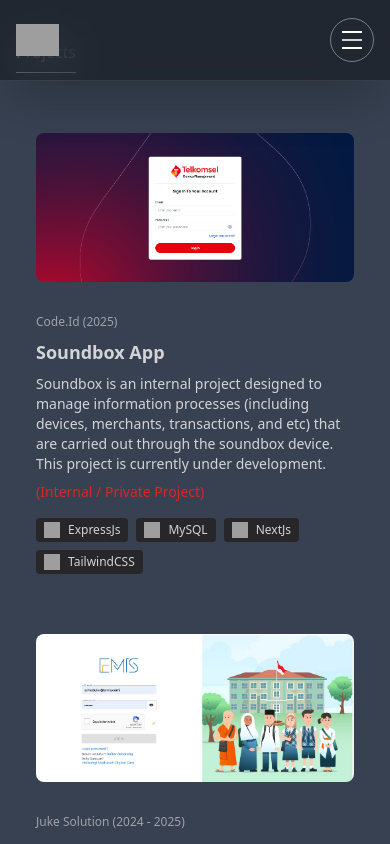
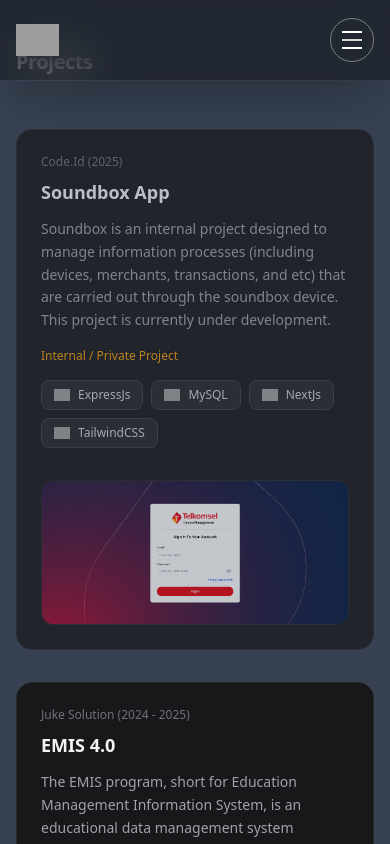
Before and after one commit to Bambangsolehudin/NextJs-Portfolio, a Next.js app: page /projects in a window 390 px wide. Shown: the top 844 px of the page. Built offline with nearby package versions, Linux system fonts and the light colour scheme; grey boxes are pictures that could not be loaded.

Commit message:
Refactor Code

```diff
--- a/app/componentsPage/Hero/index.tsx
+++ b/app/componentsPage/Hero/index.tsx
@@ -25,7 +25,7 @@
   { ssr: false }
 );
 
-export default function Hero({scrollToContact}: any) {
+export default function Hero({ scrollToContact }: any) {
   const position = useMemo(() => [0, 0, 12] as [number, number, number], []);
   const gravity = useMemo(() => [0, -40, 0] as [number, number, number], []);
 
@@ -147,7 +147,7 @@
                 />
                 <span
                   onClick={scrollToContact}
-                    className="flex  items-center cursor-pointer text-yellow-500 underline underline-offset-4" //py-4 px-8 rounded-full border border-yellow-600 md:w-fit
+                  className="flex md:text-xl items-center cursor-pointer text-yellow-500 underline underline-offset-4" //py-4 px-8 rounded-full border border-yellow-600 md:w-fit
                 >
                   <GradientText
                     colors={["#EAB308"]}
@@ -157,7 +157,7 @@
                   >
                     Let's Connect
                   </GradientText>
-                     <FaArrowRight className="ml-4 animate-moveRight " />
+                  {/* <FaArrowRight className="ml-4 text-yellow-500 animate-moveRight " /> */}
                 </span>
               </div>
             </div>
--- a/app/componentsPage/Projects/index.tsx
+++ b/app/componentsPage/Projects/index.tsx
@@ -4,32 +4,14 @@
 import React from "react";
 import projectsData, { techIcons } from "./projectsData";
 import { fadeInUp } from "@/app/utils/motionVariants";
-import SplitText from "@/app/components/SplitText/SplitText";
-import Image from "next/image";
 import { usePathname, useRouter } from "next/navigation";
 import { FaArrowRight } from "react-icons/fa";
-import { Router } from "next/router";
+import Image from "next/image";
 
 type TechIcons = {
-  HTML: string;
-  CSS: string;
-  JavaScript: string;
-  ReactJS: string;
-  TailwindCSS: string;
-  VueJS: string;
-  Laravel: string;
-  Bootstrap: string;
-  MySQL: string;
-  Figma: string;
-  AdobeXD: string;
-  Notion: string;
-  FramerMotion: string;
-  Git: string;
-  Java: string;
-} & { [key: string]: string };
+  [key: string]: string;
+};
 
-
-// -------- Types --------
 export interface Project {
   id: string | number;
   title: string;
@@ -46,7 +28,7 @@
 }
 
 const Projects: React.FC<ProjectsProps> = ({ limit = 0, page }) => {
-  const displayedProjects: any[] = limit
+  const displayedProjects = limit
     ? projectsData.slice(0, limit)
     : projectsData;
 
@@ -54,20 +36,16 @@
   const pathname = usePathname();
 
   return (
-    <div className={`md:max-w-full py-10 mx-auto text-zinc-300 `}>
-      <div className="pb-4 mb-6">
-        {/* <SplitText
-          text="Projects"
-          className={`md:text-xl md:bl border-b first-letter:xl text-base text-white text-start text-gray-100 pb-2`}
-          delay={20}
-          animationFrom={{ opacity: 0, transform: 'translate3d(0,50px,0)' }}
-          animationTo={{ opacity: 1, transform: 'translate3d(0,0,0)' }}
-          threshold={0.2}
-        /> */}
-        <p className="md:text-xl border-b w-fit first-letter:xl text-base text-start text-gray-100 pb-2">Projects</p>
+    <div className="py-12">
+      {/* ================= HEADER ================= */}
+      <div className="mb-10">
+        <h2 className="text-xl md:text-2xl font-semibold text-zinc-100 tracking-tight border-b border-zinc-700 pb-3 w-fit">
+          Projects
+        </h2>
       </div>
 
-
+      {/* ================= PROJECT LIST ================= */}
+      <div className="space-y-8">
         {displayedProjects.map((project, index) => (
           <MotionWrapper
             key={project.id}
@@ -75,98 +53,97 @@
             initial="hidden"
             whileInView="visible"
             viewport={{ once: true, amount: 0.3 }}
-          transition={{ delay: index * 0.15 }}
-          as="a"
-          href={project.url}
-          target="_blank"
-          rel="noopener noreferrer"
-          className={`${pathname == '/projects' ? 'md:px-20' : ''}`}
+            transition={{ delay: index * 0.1 }}
           >
             <a
-            href={`${project.url ? project.url : '#'}`}
-            target={`${project.url ? '_blank' : ''}`}
+              href={project.url || "#"}
+              target={project.url ? "_blank" : undefined}
               rel="noopener noreferrer"
-            className={`flex flex-col-reverse md:flex-row p-5 gap-8 mb-5
-                rounded-xl hover:p-5 transition duration-300
-                ${project?.url ? 'hover:bg-white/10 cursor-pointer' : 'cursor-not-allowed'}
-            `}
+              className={`block rounded-2xl border border-zinc-800 bg-zinc-900 p-6 transition-all duration-300
+              ${project.url
+                  ? "hover:border-amber-400 hover:bg-zinc-800/60"
+                  : "opacity-70 cursor-not-allowed"
+                }`}
             >
-            {/* Project title and details */}
+              <div className="flex flex-col md:flex-row gap-8">
+                {/* LEFT CONTENT */}
                 <div className="flex-1">
-              <div className="text-xs md:text-sm lg:text-sm text-zinc-400">
+                  <p className="text-xs md:text-sm text-zinc-500 mb-2">
                     {project.date}
+                  </p>
+
+                  <h3 className="text-lg md:text-xl font-semibold text-zinc-100 mb-3">
+                    {project.title}
+                  </h3>
+
+                  <p className="text-sm md:text-base text-zinc-400 leading-relaxed mb-4">
+                    {project.description}
+                  </p>
+
+                  {/* URL */}
+                  <div className="text-xs md:text-sm text-zinc-500 mb-4">
+                    {project.url ? (
+                      <>
+                        {project.url.length > 45
+                          ? `${project.url.slice(0, 40)}...`
+                          : project.url}
+                        <span className="ml-2 text-amber-400">→</span>
+                      </>
+                    ) : (
+                      <span className="text-amber-500">
+                        Internal / Private Project
+                      </span>
+                    )}
                   </div>
 
-              <div className="text-lg md:text-base font-semibold my-2 text-zinc-300">
-                {project.title}
-              </div>
-
-              <div className="text-sm md:text-sm text-zinc-300 mb-2">
-                {project.description}
-              </div>
-
-              <div
-                className="text-xs md:text-sm text-zinc-400 mb-2"
-                title={project.url}
-              >
-
-                {
-
-                project?.url
-                  ?
-                    (project.url.length > 40
-                    ? `${project.url.slice(0, 30)}...`
-                    : project.url)
-                  :
-                    <span className="md:text-base text-sm text-red-600"> (Internal / Private Project) </span>
-                }
-                {project.url && <span className="inline-block">&#8594;</span>}
-              </div>
-
-              <div className="flex gap-2 mt-4 flex-wrap">
-                {project.tech.map((tech: any, idx: any) => (
+                  {/* TECH STACK */}
+                  <div className="flex flex-wrap gap-2">
+                    {project.tech.map((tech, idx) => (
                       <div
                         key={idx}
-                    className="flex items-center px-2 py-1 rounded bg-zinc-800"
+                        className="flex items-center gap-2 px-3 py-1.5 rounded-lg bg-zinc-800 border border-zinc-700 text-xs md:text-sm text-zinc-300"
                       >
                         <Image
                           src={(techIcons as TechIcons)[tech]}
                           alt={tech}
-                      title={tech}
-                      className="w-4 h-4 mr-2"
-                      width={16} height={16}
+                          width={16}
+                          height={16}
+                          className="object-contain"
                         />
-                    <span className="text-xs lg:text-sm">{tech}</span>
+                        {tech}
                       </div>
                     ))}
                   </div>
                 </div>
 
-            {/* Image */}
+                {/* RIGHT IMAGE */}
                 <div className="flex-1">
+                  <div className="overflow-hidden rounded-xl border border-zinc-800">
                     <img
                       src={project.image}
                       alt={project.title}
-                className="w-full object-cover rounded-lg"
+                      className="w-full h-full object-cover transition-transform duration-500 hover:scale-105"
                     />
+                  </div>
+                </div>
               </div>
             </a>
           </MotionWrapper>
         ))}
+      </div>
 
-
-
-      {
-        page == "home" &&
-          <div
-            onClick={() => router?.push('/projects')}
-            className="flex text-base items-center justify-center text-yellow-500 mt-10 cursor-pointer hover:text-yellow-400 transition-colors border-b border-yellow-500 hover:border-yellow-400  w-fit py-2 mx-auto">
-            <p> See More </p>
-            <FaArrowRight className="ml-2" />
+      {/* ================= SEE MORE BUTTON ================= */}
+      {page === "home" && (
+        <div className="flex justify-center mt-14">
+          <button
+            onClick={() => router.push("/projects")}
+            className="flex items-center gap-2 text-amber-400 text-sm md:text-base font-medium hover:opacity-80 transition"
+          >
+            See More
+            <FaArrowRight />
+          </button>
         </div>
-      }
-
-
+      )}
     </div>
   );
 };
--- a/app/layout.tsx
+++ b/app/layout.tsx
@@ -30,7 +30,7 @@
         className={`${geistSans.variable} ${geistMono.variable} antialiased`}
       >
         <Navbar />
-{/* bg-[#323647] md:px-20 */}
+        {/* bg-[#323647] md:px-20 */}
         <div className="min-h-screen bg-gray-700 overflow-x-hidden ">
           {children}
         </div>
--- a/app/page.tsx
+++ b/app/page.tsx
@@ -64,7 +64,7 @@
         /> */}
 
 
-        <section className="About md:px-28 bg-gray-800 relative w-full mt-10">
+      <section className="About md:px-28 bg-gray-800 relative w-full">
         <div className="container mx-auto px-4 py-10 md:py-20 md:pt-40 md:pb-60">
           <About page="home" />
         </div>
@@ -80,7 +80,7 @@
         </section>
 
         <section className="contact md:px-28 px-2 mt-10" ref={contactRef}>
-            <Contact  />
+          <Contact />
         </section>
 
 
```
Also changed, not shown: app/componentsPage/About/index.tsx (+84 -139 lines), app/componentsPage/Navbar/index.tsx (+8 -16 lines). Lines whose indentation alone changed are shown as unchanged.
